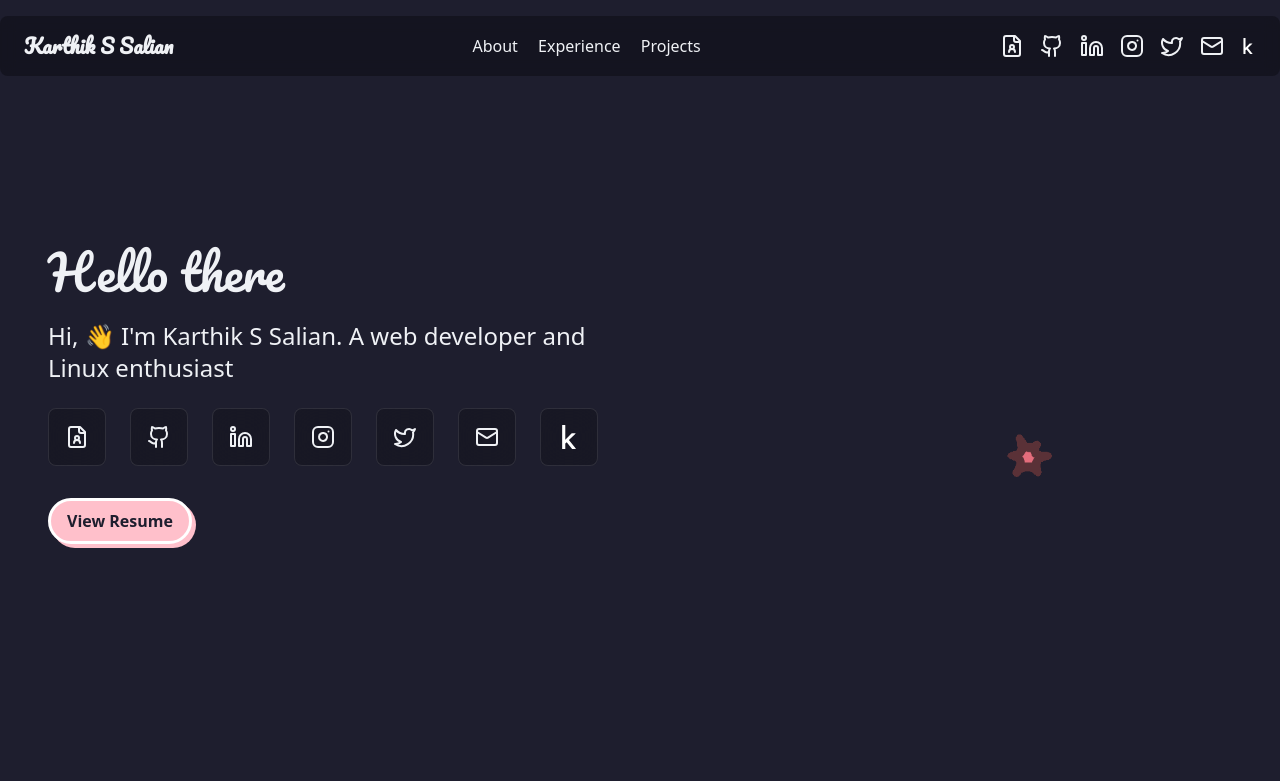
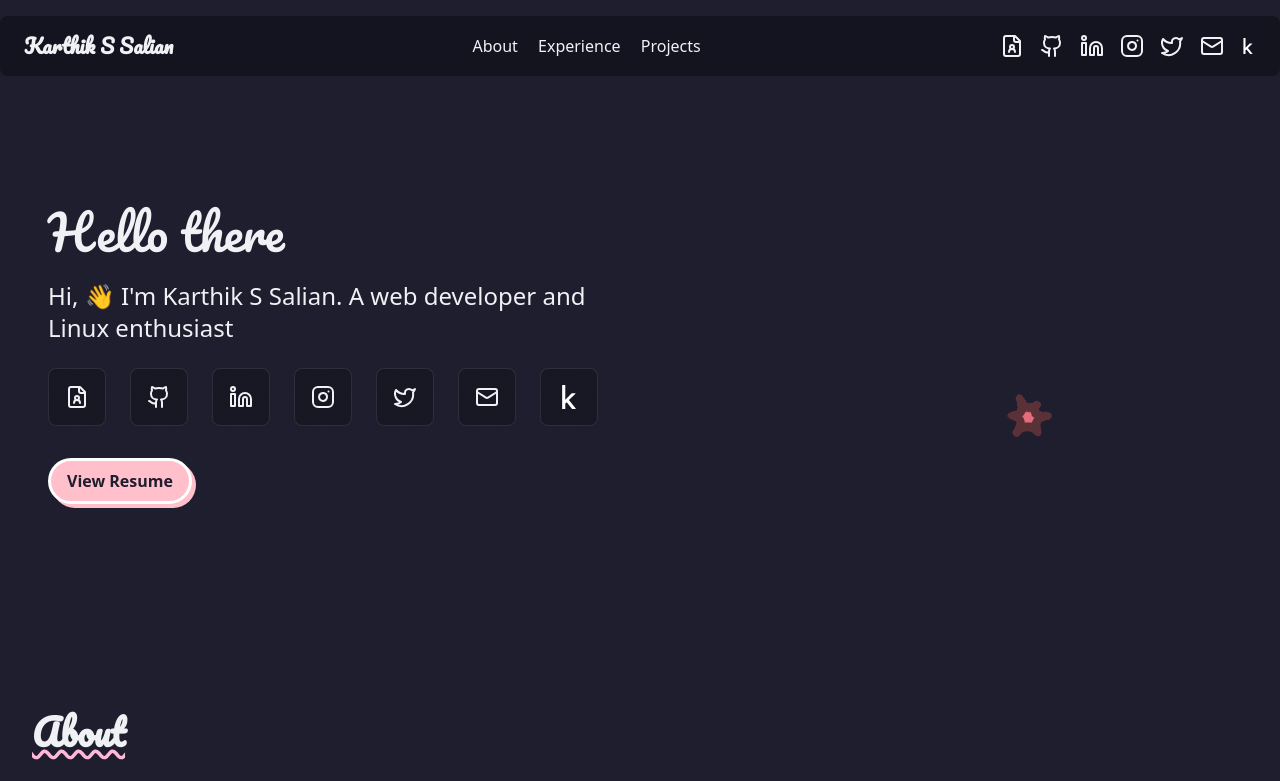
Before and after one commit to Karthik-S-Salian/portfolio, an Astro site: page / in a window 1280 px wide. Shown: the top 781 px of the page. Built offline with nearby package versions, Linux system fonts and the light colour scheme; Astro itself is replaced by a stand-in of ours.

Commit message:
fixed minior margin correction

```diff
--- a/src/components/Hero.astro
+++ b/src/components/Hero.astro
@@ -6,7 +6,7 @@ import ContactLinks from "./ContactLinks.astro";
 ---
 
 <section
-    class="container grid grid-cols-1 sm:grid-cols-2 gap-8 place-content-center mt-12 sm:mt-24 mx-auto place-items-center p-4 min-h-[75vh] hero"
+    class="container grid grid-cols-1 sm:grid-cols-2 gap-8 place-content-center mt-12 sm:mt-24 mx-auto place-items-center p-4 min-h-[65vh] hero"
 >
     <div class="flex flex-col gap-6">
         <h3 class="text-5xl">Hello there</h3>
```
